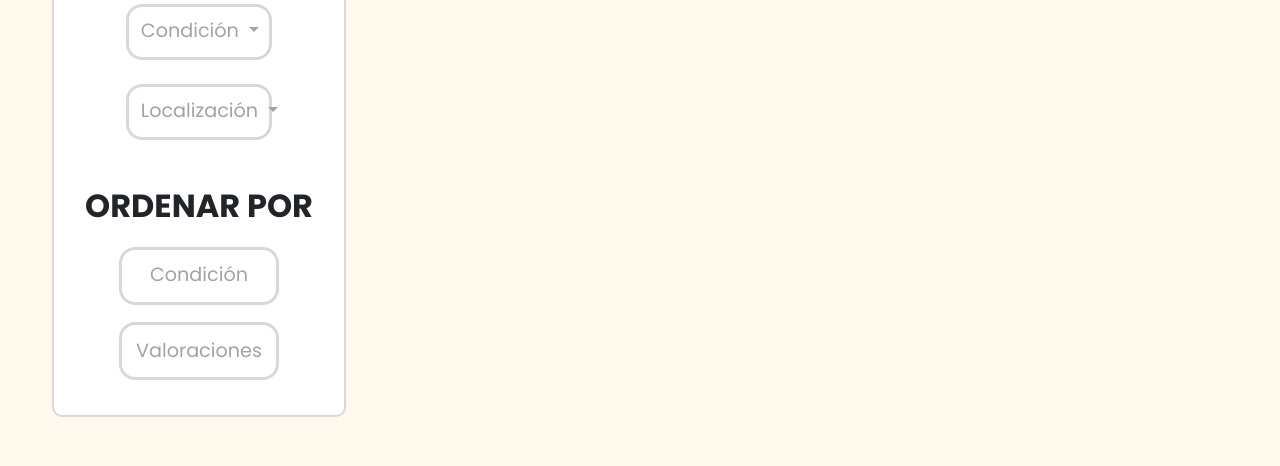
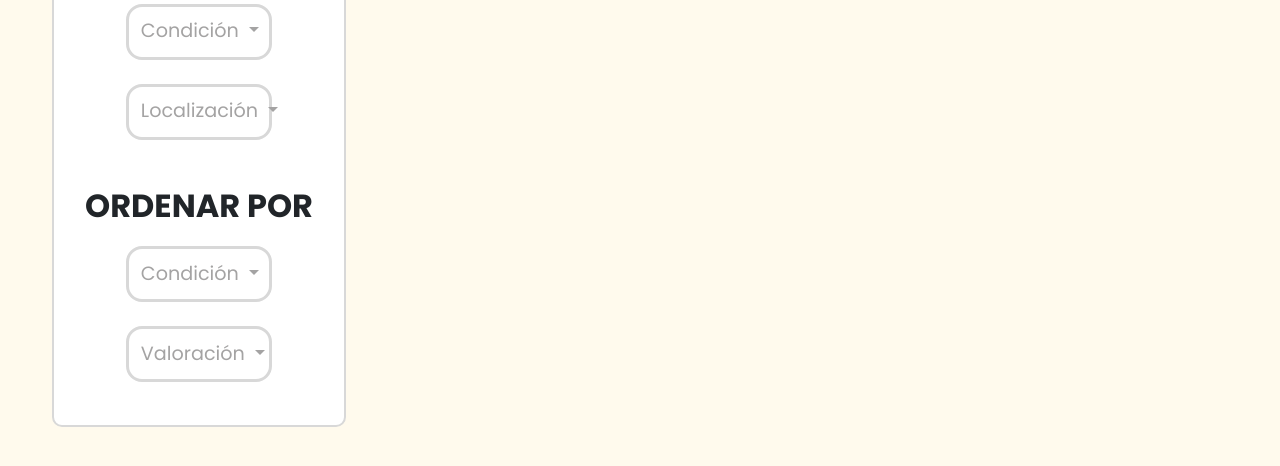
Before and after one commit to COSATECA-TFG/Cosateca, a Django app: page /catalogo in a window 1280 px wide. Shown: the part 289-755 px from the top of the page. Run offline with Django 5.2, Linux system fonts and the light colour scheme; the visitor is signed in with stand-in values (Sample User, id 1); data that the repository does not hold is empty.

Commit message:
feat: filtros y ordenación de articulos del catálogo totalmente terminados

```diff
--- a/cosateca/core/management/commands/poblar.py
+++ b/cosateca/core/management/commands/poblar.py
@@ -176,7 +176,7 @@ class Command(BaseCommand):
         'categoria': 'Bricolaje',
         'condicion': 'Bueno',
         'huella_carbono': 12.50,
-        'imagen': '',  # Puedes dejarlo vacío o poner la ruta si tienes imágenes
+        'imagen': '',
     },
     {
         'nombre': 'Cortacésped',
--- a/cosateca/usuario/templates/catalogo.html
+++ b/cosateca/usuario/templates/catalogo.html
@@ -53,8 +53,24 @@
             <div class="text-center mt-3 mb-2">
                 <span class="titulo_filtrado_ordenacion"> <b>ORDENAR POR</b> </span>
                 <div class="row botonera_filtros d-flex align-items-center flex-column">
-                    <a href="?orden_condicion=y" class="btn">Condición</a>
-                    <a href="?orden_valoracion=y" class="btn">Valoraciones</a>
+                    <div class="dropdown mb-2">
+                        <a class="btn dropdown-toggle" data-bs-toggle="dropdown" aria-expanded="false">
+                            Condición
+                        </a>
+                        <ul class="dropdown-menu w-50">
+                            <li><a class="dropdown-item" href="?orden_condicion=Mayor">Mejor condición</a></li>
+                            <li><a class="dropdown-item" href="?orden_condicion=Menor">Menor condición</a></li>
+
+                    </div>
+                                        <div class="dropdown mb-2">
+                        <a class="btn dropdown-toggle" data-bs-toggle="dropdown" aria-expanded="false">
+                            Valoración
+                        </a>
+                        <ul class="dropdown-menu w-75">
+                            <li><a class="dropdown-item" href="?orden_valoracion=Mayor">Mayor valoración</a></li>
+                            <li><a class="dropdown-item" href="?orden_valoracion=Menor">Menor valoración</a></li>
+
+                    </div>
                 </div>
 
 
--- a/cosateca/usuario/views.py
+++ b/cosateca/usuario/views.py
@@ -6,6 +6,7 @@ from objeto.models import Objeto
 from almacen.models import Almacen
 from django.contrib.auth import login, authenticate, logout
 from django.contrib.auth.decorators import login_required
+from django.db.models import Case, When, IntegerField, Value
 
 
 
@@ -128,8 +129,28 @@ def catalogo(request):
         herramientas = herramientas.filter(almacen__nombre__icontains=localizacion)
 
     orden_condicion = request.GET.get('orden_condicion', '')
-    if orden_condicion: #Si queremos meter mas tipos de ordenacion seguramente tengamos que meter js en el template para cambiar el valor de la url y cambiar aqui el if
-        herramientas = herramientas.order_by('condicion')
+    if orden_condicion:
+        herramientas = herramientas.annotate(
+            condicion_valor=Case(
+                When(condicion='Nuevo', then=Value(1)),
+                When(condicion='Bueno', then=Value(2)),
+                When(condicion='Desgastado', then=Value(3)),
+                When(condicion='Perdido', then=Value(4)),
+                default=0,
+                output_field=IntegerField()
+            )
+        )
+        if orden_condicion == 'Menor':
+            herramientas = herramientas.order_by('-condicion_valor')
+        else:
+            herramientas = herramientas.order_by('condicion_valor')
+
+    orden_valoracion = request.GET.get('orden_valoracion', '')
+    if orden_valoracion:
+        if orden_valoracion == 'Mayor':
+            herramientas = herramientas.order_by('-valoraciones_recibidas_objeto__estrellas')
+        else:
+            herramientas = herramientas.order_by('valoraciones_recibidas_objeto__estrellas')
     if request.method == 'GET':
         nombre = request.GET.get('nombre_herramienta', '')
         if nombre:
```
